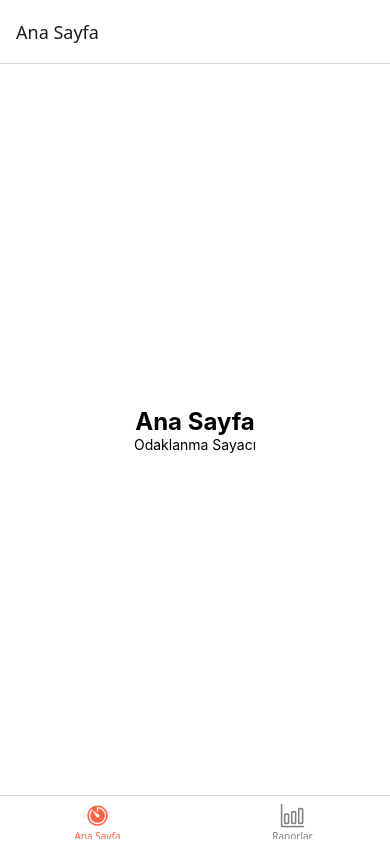
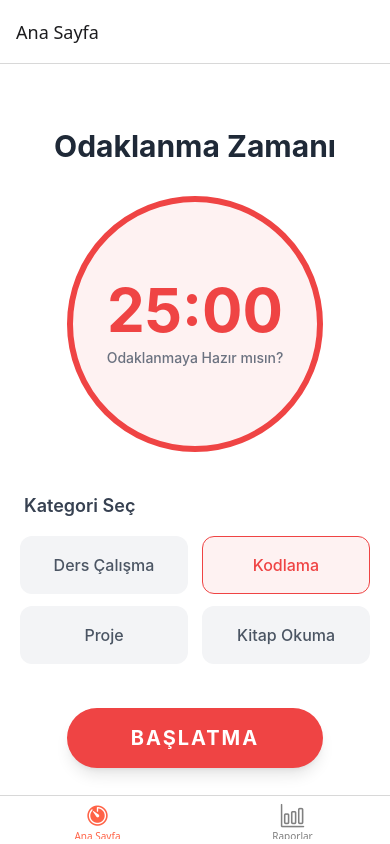
Before and after one commit to Metehanglsr/Mobil-Programlama, a React Native app in the folder FocusApp/: screen / in a window 390 px wide. Built offline with nearby package versions, Linux system fonts and the light colour scheme.

Commit message:
nativewind eklendi, home ekranı tasarlandı

```diff
--- a/FocusApp/App.js
+++ b/FocusApp/App.js
@@ -6,6 +6,8 @@ import { Ionicons } from "@expo/vector-icons";
 
 import HomeScreen from "./src/screens/HomeScreen";
 import ReportsScreen from "./src/screens/ReportsScreen";
+
+import "./global.css";
 
 const Tab = createBottomTabNavigator();
 
--- a/FocusApp/app.json
+++ b/FocusApp/app.json
@@ -23,7 +23,8 @@
       "edgeToEdgeEnabled": true
     },
     "web": {
-      "favicon": "./assets/favicon.png"
+      "favicon": "./assets/favicon.png",
+      "bundler": "metro"
     }
   }
 }
--- /dev/null
+++ b/FocusApp/babel.config.js
@@ -0,0 +1,10 @@
+module.exports = function (api) {
+  api.cache(true);
+  return {
+    presets: [
+      ["babel-preset-expo", { jsxImportSource: "nativewind" }],
+      "nativewind/babel",
+    ],
+    plugins: ["react-native-reanimated/plugin"],
+  };
+};
--- /dev/null
+++ b/FocusApp/global.css
@@ -0,0 +1,3 @@
+@tailwind base;
+@tailwind components;
+@tailwind utilities;
--- /dev/null
+++ b/FocusApp/metro.config.js
@@ -0,0 +1,6 @@
+const { getDefaultConfig } = require("expo/metro-config");
+const { withNativeWind } = require("nativewind/metro");
+
+const config = getDefaultConfig(__dirname);
+
+module.exports = withNativeWind(config, { input: "./global.css" });
--- a/FocusApp/src/screens/HomeScreen.js
+++ b/FocusApp/src/screens/HomeScreen.js
@@ -1,24 +1,60 @@
-import React from "react";
-import { View, Text, StyleSheet } from "react-native";
+import React, { useState } from 'react';
+import { View, Text, TouchableOpacity } from 'react-native';
 
 export default function HomeScreen() {
+  const [selectedCategory, setSelectedCategory] = useState('Kodlama');
+  const categories = ['Ders Çalışma', 'Kodlama', 'Proje', 'Kitap Okuma'];
+
   return (
-    <View style={styles.container}>
-      <Text style={styles.text}>Ana Sayfa</Text>
-      <Text>Odaklanma Sayacı</Text>
+    <View className="flex-1 bg-white items-center pt-16 px-5">
+
+      <Text className="text-3xl font-bold mb-8 text-gray-800">
+        Odaklanma Zamanı
+      </Text>
+
+      <View className="items-center mb-10 p-8 rounded-full border-[6px] border-red-500 w-64 h-64 justify-center bg-red-50">
+        <Text className="text-6xl font-bold text-red-500">
+          25:00
+        </Text>
+        <Text className="text-sm text-gray-500 mt-2 font-medium">
+          Odaklanmaya Hazır mısın?
+        </Text>
+      </View>
+
+      <Text className="text-lg font-semibold mb-4 self-start text-gray-700 ml-1">
+        Kategori Seç
+      </Text>
+
+      <View className="flex-row flex-wrap justify-between w-full mb-8">
+        {categories.map((category) => (
+          <TouchableOpacity
+            key={category}
+            onPress={() => setSelectedCategory(category)}
+            className={`w-[48%] py-4 rounded-xl items-center mb-3 border ${
+              selectedCategory === category
+                ? 'bg-red-50 border-red-500'
+                : 'bg-gray-100 border-transparent'
+            }`}
+          >
+            <Text
+              className={`text-base font-medium ${
+                selectedCategory === category ? 'text-red-500 font-bold' : 'text-gray-600'
+              }`}
+            >
+              {category}
+            </Text>
+          </TouchableOpacity>
+        ))}
+      </View>
+
+      <TouchableOpacity
+        className="bg-red-500 py-4 px-16 rounded-full shadow-lg active:bg-red-600"
+      >
+        <Text className="text-white text-xl font-bold tracking-widest">
+          BAŞLATMA
+        </Text>
+      </TouchableOpacity>
+
     </View>
   );
 }
-
-const styles = StyleSheet.create({
-  container: {
-    flex: 1,
-    justifyContent: "center",
-    alignItems: "center",
-    backgroundColor: "#fff",
-  },
-  text: {
-    fontSize: 24,
-    fontWeight: "bold",
-  },
-});
--- /dev/null
+++ b/FocusApp/tailwind.config.js
@@ -0,0 +1,9 @@
+/** @type {import('tailwindcss').Config} */
+module.exports = {
+  content: ["./App.tsx", "./src/**/*.{js,jsx,ts,tsx}","./components/**/*.{js,jsx,ts,tsx}"],
+  presets: [require("nativewind/preset")],
+  theme: {
+    extend: {},
+  },
+  plugins: [],
+}
```
Also changed, not shown: FocusApp/package.json (+7 -2 lines), 1 other file (tests, documents, lock files or other folders).
